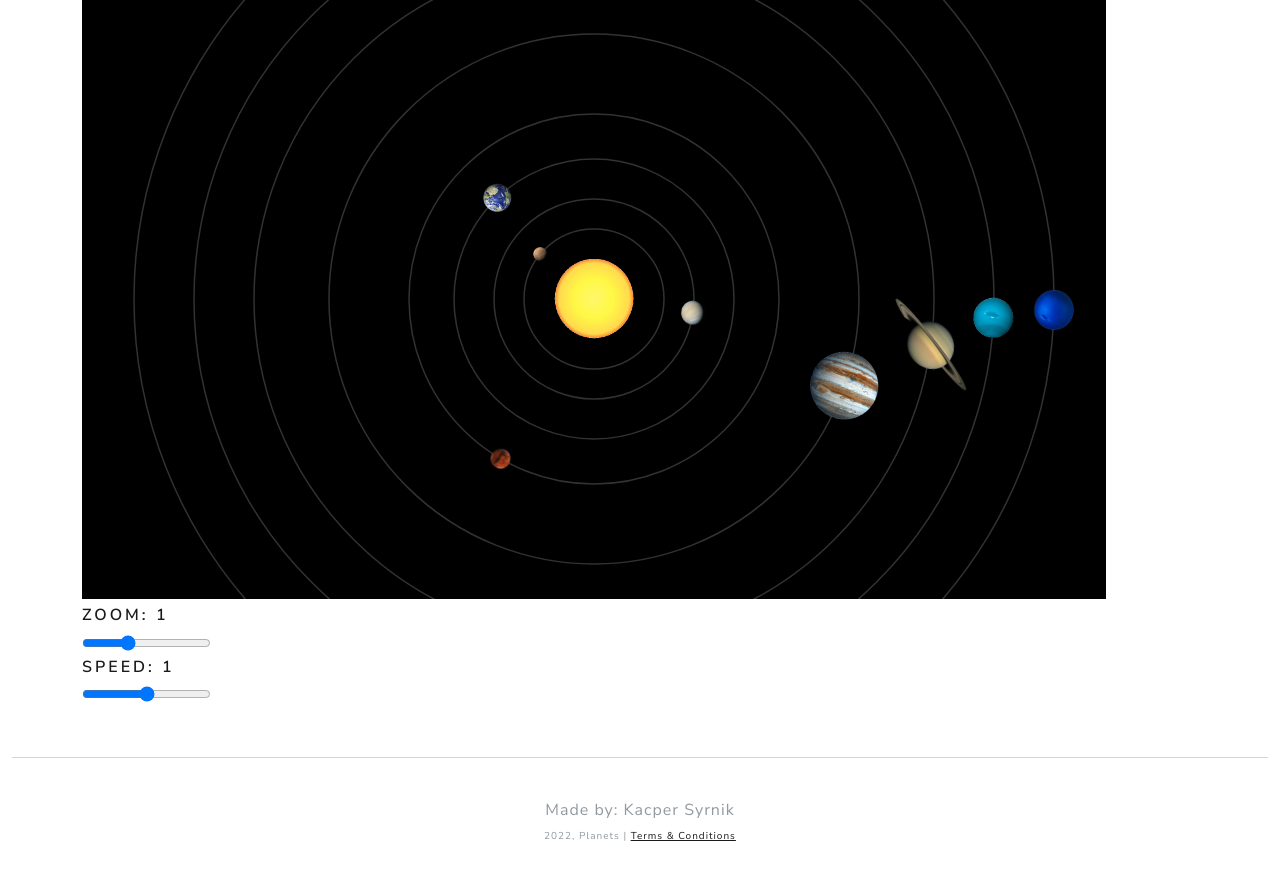
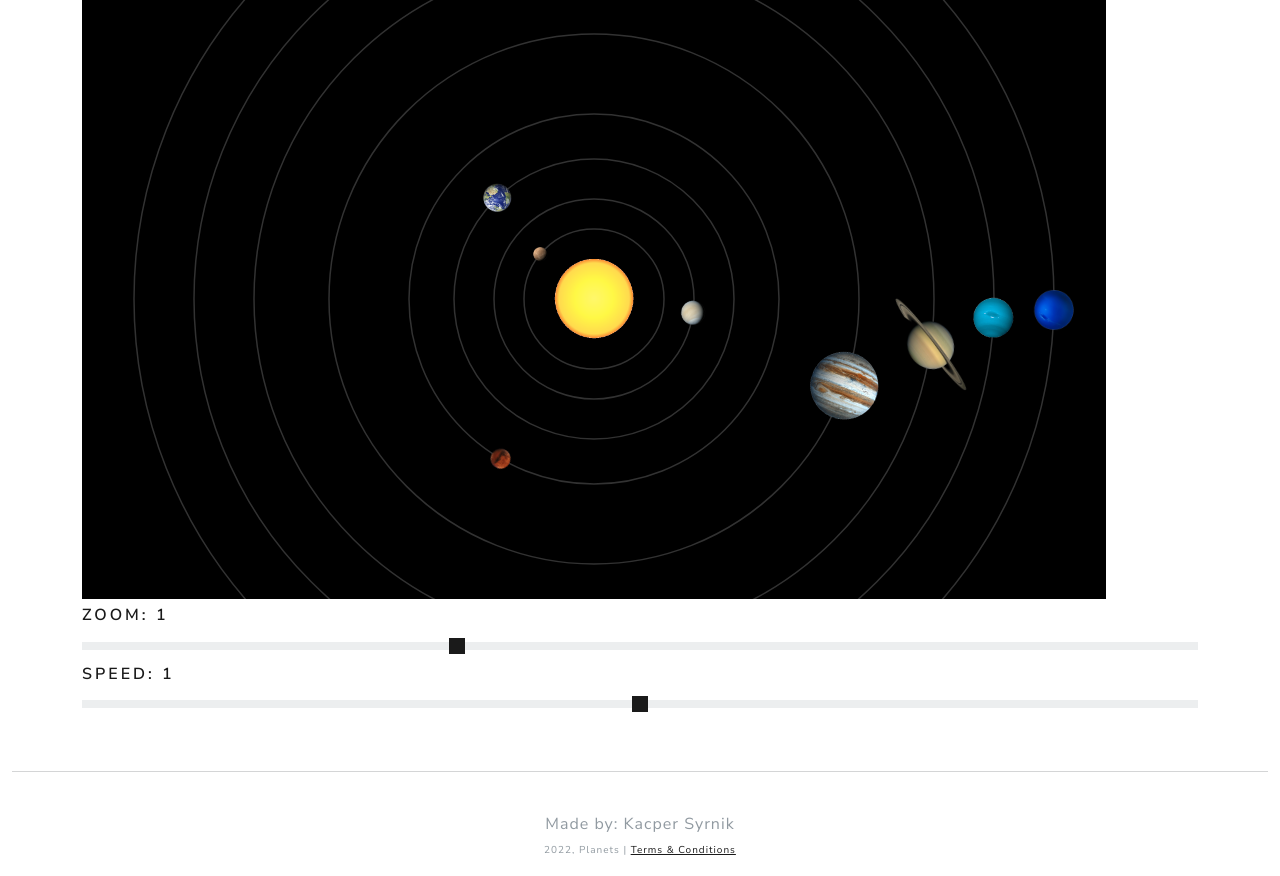
Before and after one commit to syrnikk/planets-flask-app, a Flask app: page /animation in a window 1280 px wide. Shown: the part 195-1071 px from the top of the page. Before the commit the page ends 1036 px from the top, so only its background shows below. Run offline with Flask 2, Linux system fonts and the light colour scheme; some libraries are stand-ins or nearby versions.

Commit message:
Fix bootstrap styling

```diff
--- a/planetapp/templates/animation.html
+++ b/planetapp/templates/animation.html
@@ -10,9 +10,9 @@
             </div>
             <div class="col">
                 <h5>Zoom: <span id="zoom-value">1</span></h5>
-                <input id="zoom" type="range" min="50" max="200" value="100" />
+                <input class="form-range" id="zoom" type="range" min="50" max="200" value="100" />
                 <h5>Speed: <span id="speed-value">1</span></h5>
-                <input id="speed" type="range" min="0" max="200" value="100" />
+                <input class="form-range" id="speed" type="range" min="0" max="200" value="100" />
             </div>
         </div>
     </div>
```
